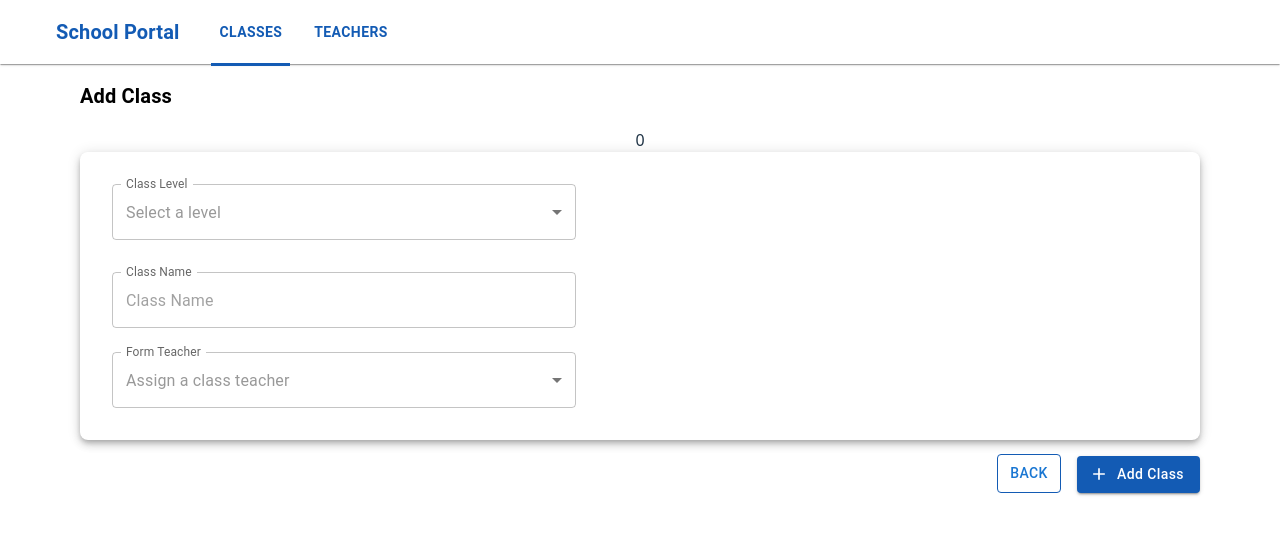
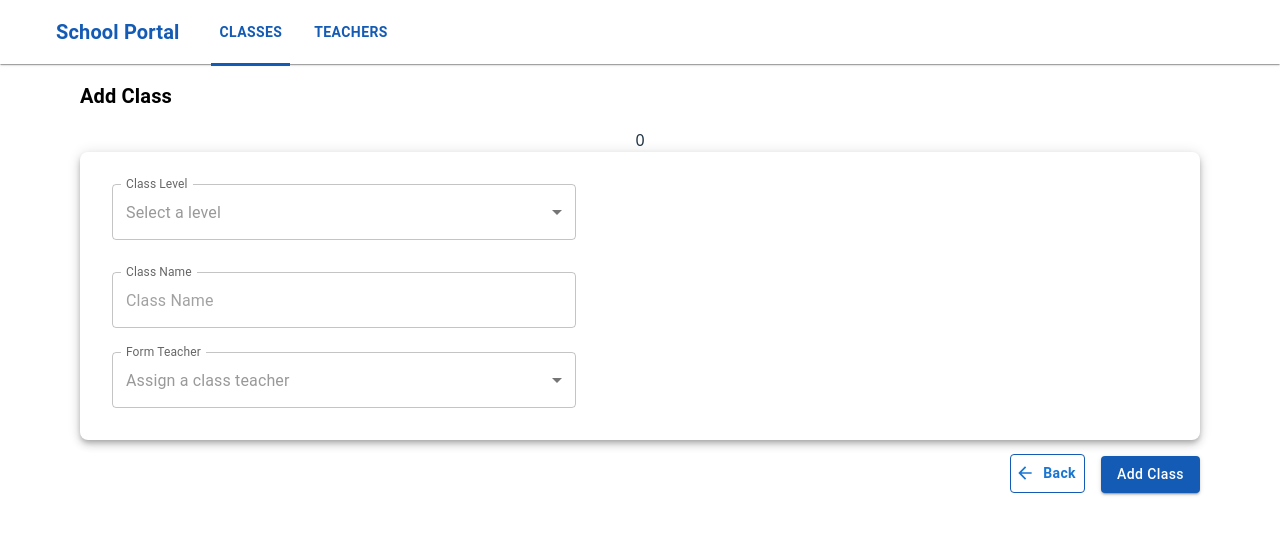
Before and after one commit to aaranisk/school-portal, a React (Vite) app in the folder frontend/: page /classes in a window 1280 px wide. Both pictures are taken after a click on the button "Add Class". Shown: the top 534 px of the page. Built offline with nearby package versions, Linux system fonts and the light colour scheme; some icons are missing; what ag-grid-community would draw is missing.

Commit message:
style: form button

```diff
--- a/frontend/src/pages/Classes/AddClassForm.jsx
+++ b/frontend/src/pages/Classes/AddClassForm.jsx
@@ -3,7 +3,7 @@ import {Box, Button} from '@mui/material';
 import {useForm} from 'react-hook-form';
 import FormSelect from "../../components/FormInputs/FormSelect.jsx";
 import FormTextField from "../../components/FormInputs/FormTextInput.jsx";
-import {Add as AddIcon} from '@mui/icons-material';
+import {ArrowBack} from '@mui/icons-material';
 
 const AddClassForm = ({setDisplayAddClassForm, classes}) => {
     const classLevels = ['Primary 1', 'Primary 2', 'Primary 3', 'Primary 4', 'Primary 5', 'Primary 6'];
@@ -68,14 +68,20 @@ const AddClassForm = ({setDisplayAddClassForm, classes}) => {
 
             </Box>
             <Box sx={{display: 'flex', gap: 2, alignItems: 'flex-end', justifyContent: 'flex-end'}}>
-                <Button sx={{border: "1px solid #135BB4"}} onClick={() => {
-                    setDisplayAddClassForm(false)
-                }}>Back</Button>
                 <Button
-                    startIcon={<AddIcon/>}
+                    startIcon={<ArrowBack/>}
+                    sx={{
+                        border: "1px solid #135BB4",
+                        textTransform: 'none',
+                        fontWeight: 600
+                    }}
+                    onClick={() => {
+                        setDisplayAddClassForm(false)
+                    }}>Back</Button>
+                <Button
                     type="submit"
                     variant="contained"
-                    sx={{mt: 2, backgroundColor: '#135BB4', textTransform: 'none',}}
+                    sx={{mt: 2, backgroundColor: '#135BB4', textTransform: 'none'}}
                 >
                     Add Class
                 </Button>
--- a/frontend/src/pages/Teachers/AddTeacherForm.jsx
+++ b/frontend/src/pages/Teachers/AddTeacherForm.jsx
@@ -2,7 +2,7 @@ import {Box, Button} from "@mui/material";
 import FormSelect from "../../components/FormInputs/FormSelect.jsx";
 import FormTextField from "../../components/FormInputs/FormTextInput.jsx";
 import React from "react";
-import {Add as AddIcon} from '@mui/icons-material';
+import {ArrowBack} from '@mui/icons-material';
 import {useForm} from "react-hook-form";
 
 const AddTeacherForm = ({setDisplayAddTeacherForm}) => {
@@ -82,14 +82,20 @@ const AddTeacherForm = ({setDisplayAddTeacherForm}) => {
 
             </Box>
             <Box sx={{display: 'flex', gap: 2, alignItems: 'flex-end', justifyContent: 'flex-end'}}>
-                <Button sx={{border: "1px solid #135BB4"}} onClick={() => {
-                    setDisplayAddTeacherForm(false)
-                }}>Back</Button>
                 <Button
-                    startIcon={<AddIcon/>}
+                    startIcon={<ArrowBack/>}
+                    sx={{
+                        border: "1px solid #135BB4",
+                        textTransform: 'none',
+                        fontWeight: 600
+                    }}
+                    onClick={() => {
+                        setDisplayAddTeacherForm(false)
+                    }}>Back</Button>
+                <Button
                     type="submit"
                     variant="contained"
-                    sx={{mt: 2, backgroundColor: '#135BB4', textTransform: 'none',}}
+                    sx={{mt: 2, backgroundColor: '#135BB4', textTransform: 'none'}}
                 >
                     Add Teacher
                 </Button>
```
